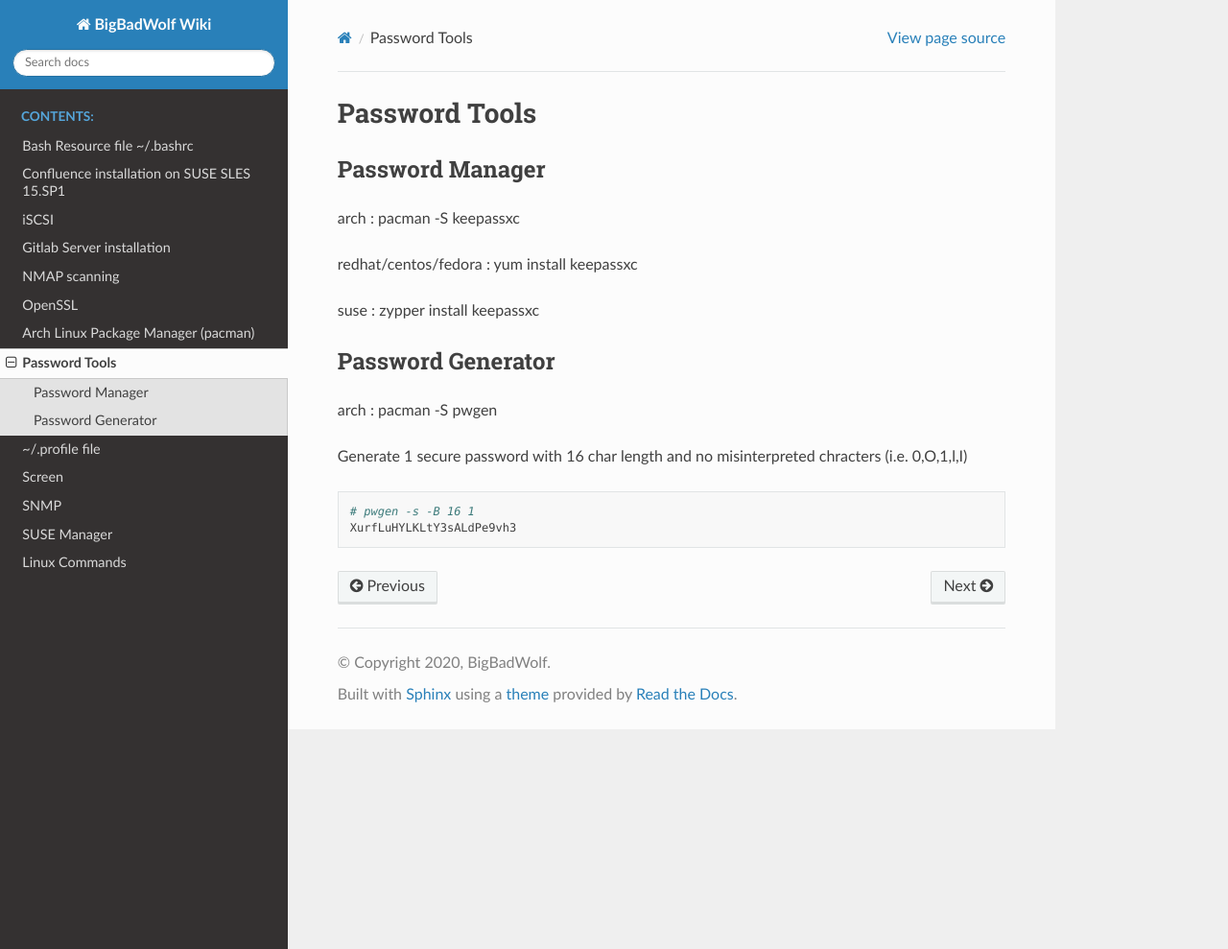
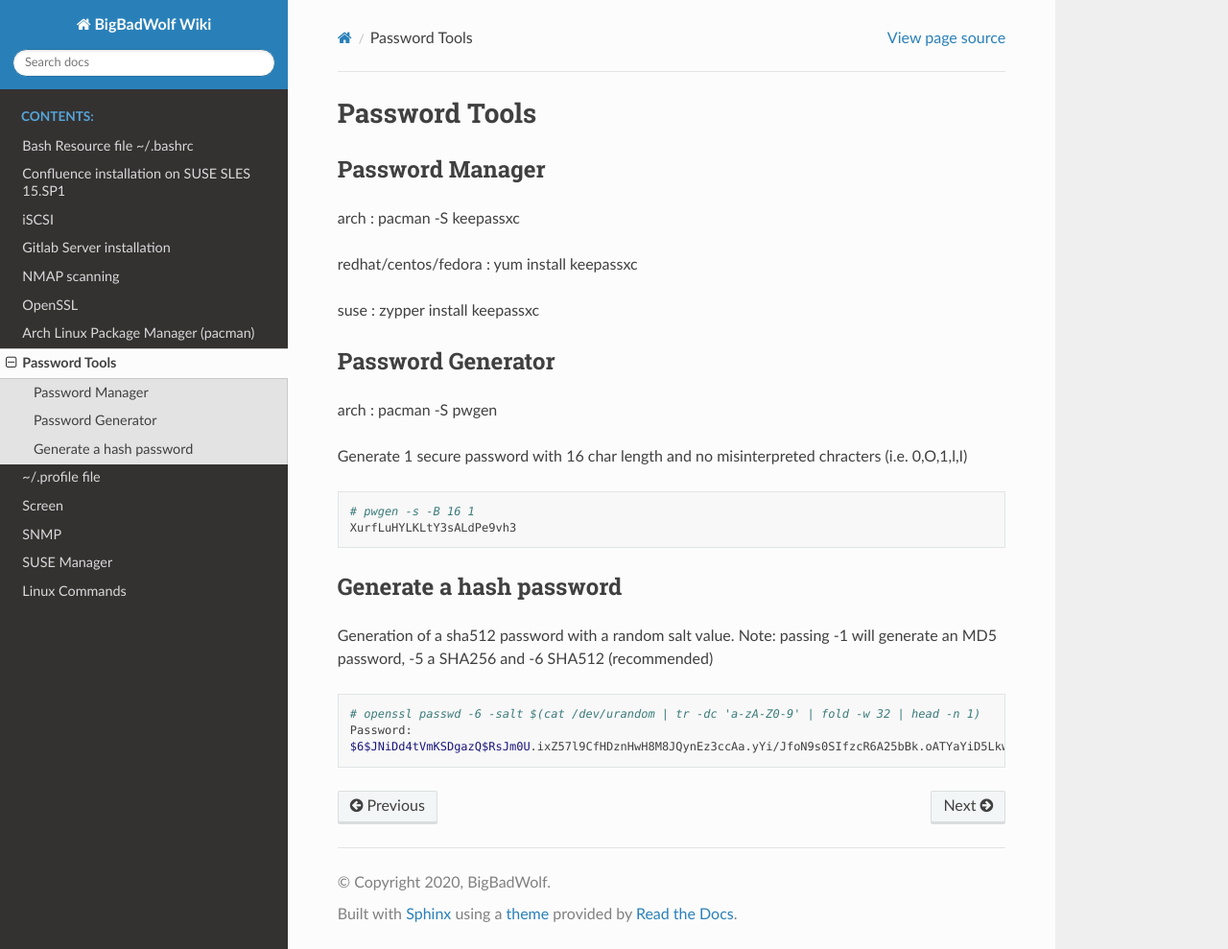
Before and after one commit to p3ll1n0r3/readthedocs, a Sphinx documentation site: the page built from docs/password.rst, in a window 1280 px wide and 989 px high. Shown: the whole window at 96% size. Built offline with Sphinx 7.4.7 and the Read the Docs theme 2.0.0, drawn with Linux system fonts in a browser that asks for light colours.

Commit message:
Update password.rst

```diff
--- a/docs/password.rst
+++ b/docs/password.rst
@@ -23,3 +23,15 @@ Generate 1 secure password with 16 char length and no misinterpreted chracters (
 
   # pwgen -s -B 16 1
   XurfLuHYLKLtY3sALdPe9vh3
+
+
+Generate a hash password
+''''''''''''''''''''''''
+Generation of a sha512 password with a random salt value.
+Note: passing -1 will generate an MD5 password, -5 a SHA256 and -6 SHA512 (recommended)
+
+.. code-block:: shell
+
+  # openssl passwd -6 -salt $(cat /dev/urandom | tr -dc 'a-zA-Z0-9' | fold -w 32 | head -n 1)
+  Password:
+  $6$JNiDd4tVmKSDgazQ$RsJm0U.ixZ57l9CfHDznHwH8M8JQynEz3ccAa.yYi/JfoN9s0SIfzcR6A25bBk.oATYaYiD5Lkwuza.dV9wKK0
```
